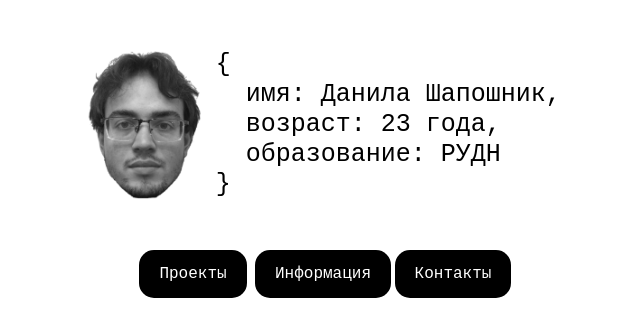
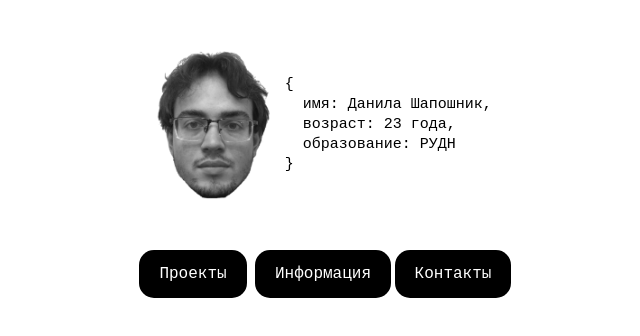
Before and after one commit to dashpd/WebpPageTest, a website built with Vite: page index.html in a window 1280 px wide. Shown: the whole page, without its empty margins (317-957 px from the left). Built offline with nearby package versions, Linux system fonts and the light colour scheme.

Commit message:
Update style.css

```diff
--- a/assets/style.css
+++ b/assets/style.css
@@ -106,9 +106,9 @@ body {
 	align-items: center;
 	/* border: 10px solid rgba(255, 0, 0, 0.3);
 	border-radius: 20px; */
-	font-size: 25px;
+	font-size: 15px;
 	background-color: var(--white);
-	line-height: 30px;
+	line-height: 20px;
 }
 
 .D {
```
